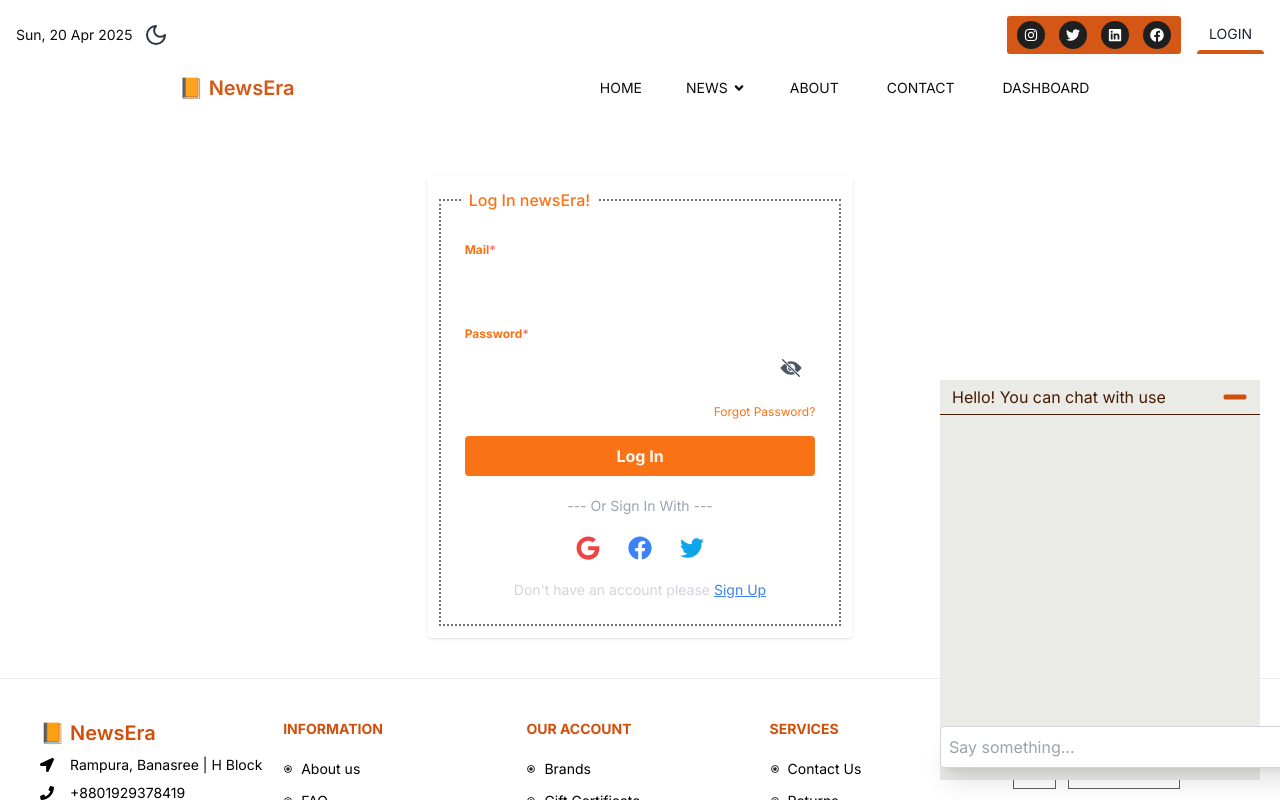
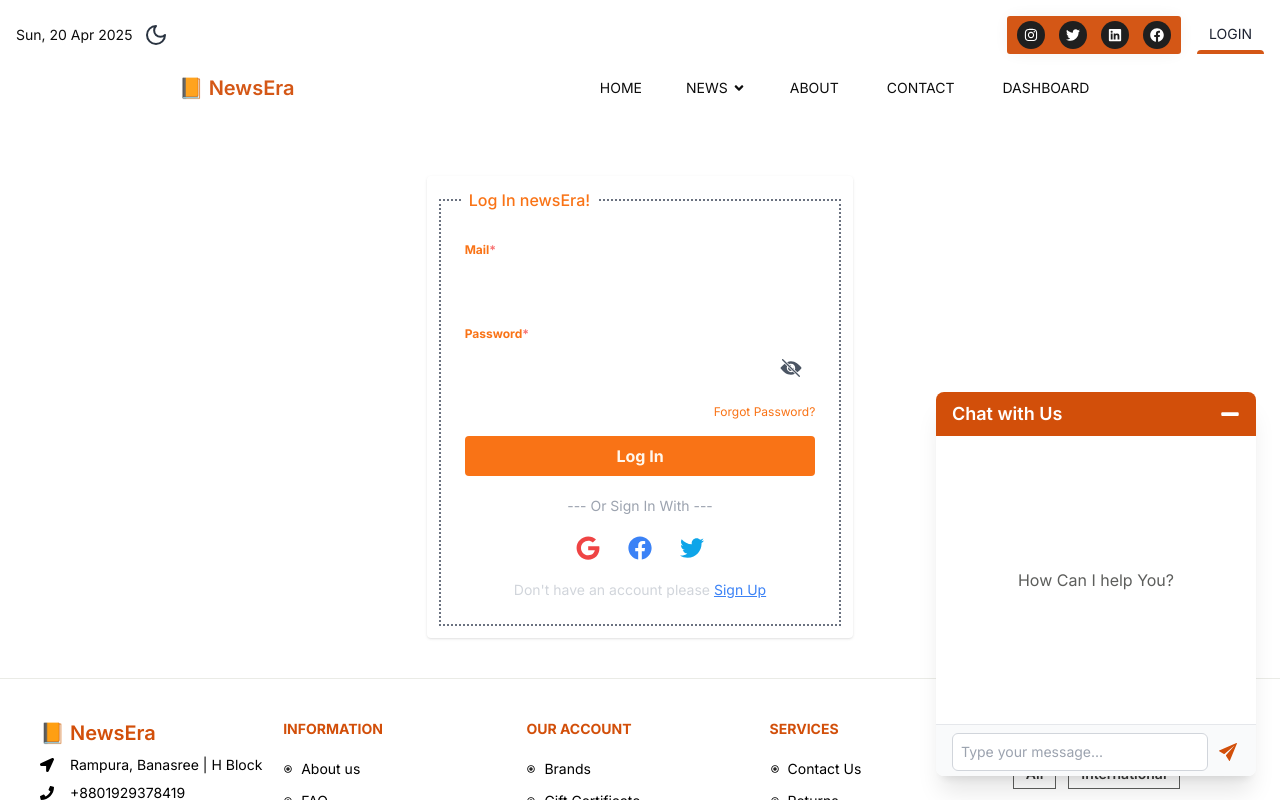
Before and after one commit to MehediAhsan/newsera, a Next.js app: page /login in a window 1280 px wide. Both pictures are taken after a click on the icon 1241 px from the left and 761 px from the top of the page. Shown: the top 800 px of the page. Built offline with nearby package versions, Linux system fonts and the light colour scheme.

Commit message:
ai chatbot working

```diff
--- a/components/Chat.jsx
+++ b/components/Chat.jsx
@@ -1,48 +1,83 @@
 'use client'
 import { useChat } from '@ai-sdk/react';
-import React, { useState } from 'react';
+import React, { useState, useEffect, useRef } from 'react';
 import { FaMinus } from 'react-icons/fa';
 import { SiChatbot } from "react-icons/si";
+import { IoIosSend } from 'react-icons/io';
 
 const Chat = () => {
     const [open, setOpen] = useState(false);
     const { messages, input, handleInputChange, handleSubmit } = useChat();
+    const messagesEndRef = useRef(null);
+
+    useEffect(() => {
+        if (messagesEndRef.current) {
+            messagesEndRef.current.scrollIntoView({ behavior: "smooth" });
+        }
+    }, [messages]);
 
     return (
         <>
+            {open && (
+                <div className="fixed bottom-6 right-6 z-50 w-80 max-w-lg h-96 bg-white dark:bg-zinc-800 shadow-xl rounded-lg overflow-hidden transition-transform transform duration-300">
+                    <div className="flex justify-between items-center px-4 py-2 bg-primary text-white">
+                        <h1 className="text-lg font-semibold">Chat with Us</h1>
+                        <FaMinus
+                            onClick={() => setOpen(false)}
+                            className="cursor-pointer text-white hover:text-gray-300"
+                            size={20}
+                        />
+                    </div>
+
+                    <div className={`h-72 px-4 py-2 space-y-4 ${messages?.length === 0 ? 'flex justify-center items-center' : 'overflow-y-auto'}`}>
                         {
-                open && <div className='fixed bottom-5 right-5 z-50 h-1/2 w-3/12 overflow-y-auto bg-secondary'>
-                    <div className='flex justify-between items-center px-3 py-1 border-b border-dark'>
-                        <h1 className='text-dark'>Hello! You can chat with use</h1>
-                        <FaMinus onClick={() => setOpen(!open)} className='text-primary cursor-pointer' size={26} />
-                    </div>
-                    <div className="flex flex-col w-full max-w-md py-24 mx-auto stretch">
-                        {messages.map(message => (
-                            <div key={message.id} className="whitespace-pre-wrap">
-                                {message.role === 'user' ? 'User: ' : 'AI: '}
+                            messages?.length === 0 && <p className='text-fourth dark:text-third'>How Can I help You?</p>
+                        }
+                        {messages.map((message) => (
+                            <div
+                                key={message.id}
+                                className={`flex flex-col ${message.role === 'user' ? 'items-end' : 'items-start'}`}
+                            >
+                                <div className={`max-w-64 p-3 overflow-y-hidden rounded-lg text-sm ${message.role === 'user' ? 'bg-primary text-white' : 'bg-gray-100 text-gray-800'}`}>
                                     {message.parts.map((part, i) => {
-                                    switch (part.type) {
-                                        case 'text':
-                                            return <div key={`${message.id}-${i}`}>{part.text}</div>;
+                                        if (part.type === 'text') {
+                                            return <p key={`${message.id}-${i}`}>{part.text}</p>;
                                         }
                                     })}
                                 </div>
+                            </div>
                         ))}
+                        <div ref={messagesEndRef} />
+                    </div>
 
-                        <form onSubmit={handleSubmit}>
+                    <form
+                        onSubmit={(e) => {
+                            e.preventDefault();
+                            handleSubmit();
+                        }}
+                        className="flex items-center px-4 py-2 bg-gray-50 dark:bg-zinc-900 border-t border-gray-200"
+                    >
                         <input
-                                className="fixed dark:bg-zinc-900 bottom-0 w-full max-w-md p-2 mb-8 border border-zinc-300 dark:border-zinc-800 rounded shadow-xl"
+                            type="text"
                             value={input}
-                                placeholder="Say something..."
                             onChange={handleInputChange}
+                            placeholder="Type your message..."
+                            className="w-full p-2 rounded-md border border-gray-300 dark:bg-zinc-800 dark:border-zinc-700 text-sm focus:outline-none focus:ring-2 focus:ring-primary dark:text-secondary"
                         />
+                        <button type="submit" className="ml-2 text-primary hover:text-primary-dark">
+                            <IoIosSend size={24} />
+                        </button>
                     </form>
                 </div>
-                </div>
-            }
-            {
-                !open && <SiChatbot onClick={() => setOpen(!open)} className='fixed bottom-5 right-5 bg-primary text-third p-1 rounded-full z-50 cursor-pointer' size={38} />
-            }
+            )}
+
+            {!open && (
+                <SiChatbot
+                    onClick={() => setOpen(true)}
+                    className="fixed bottom-5 right-5 z-50 bg-primary text-white p-2 rounded-full cursor-pointer shadow-lg transition-all hover:scale-105"
+                    size={50}
+                />
+            )}
         </>
     );
 };
```
Lines whose indentation alone changed are shown as unchanged.
